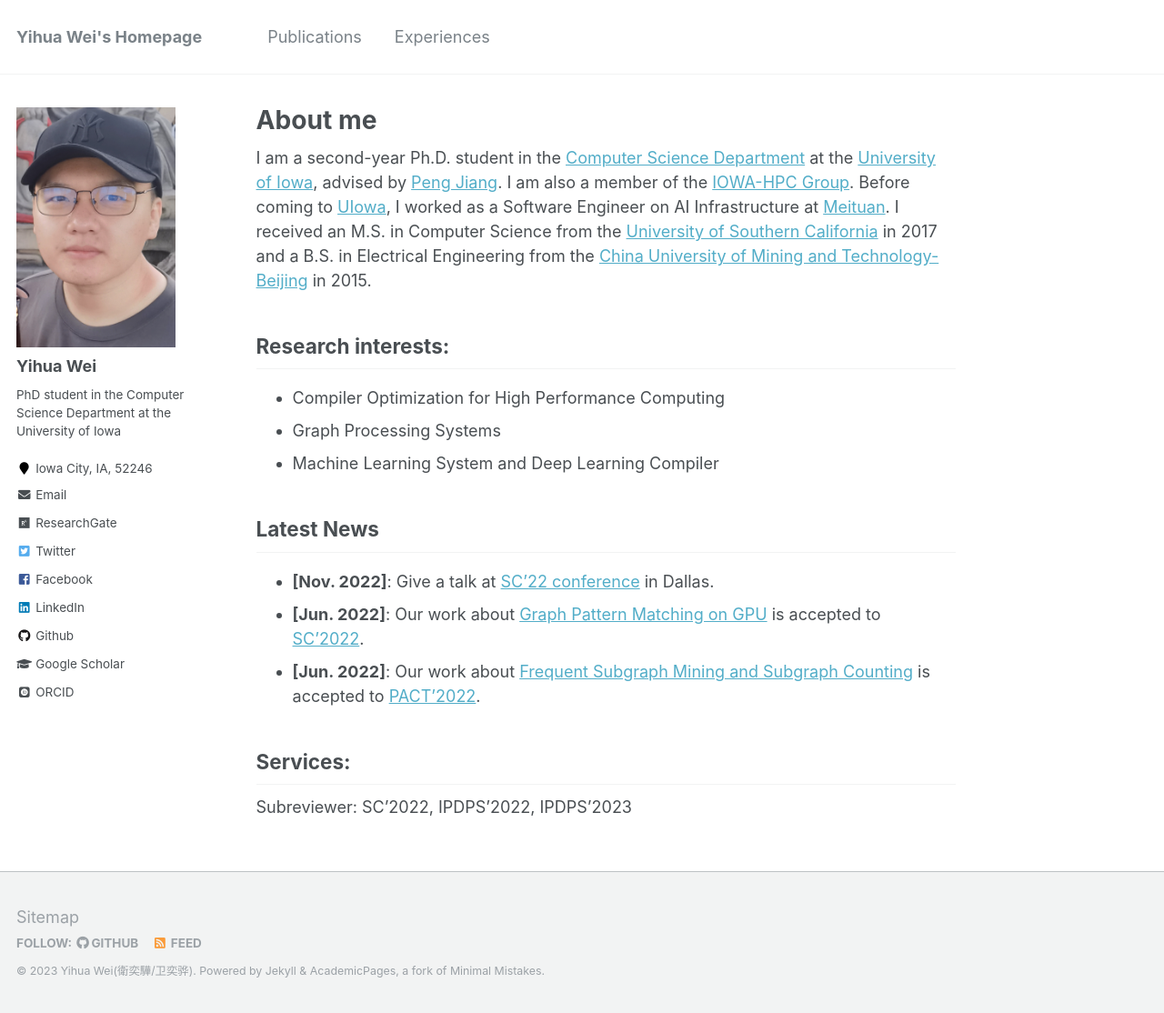
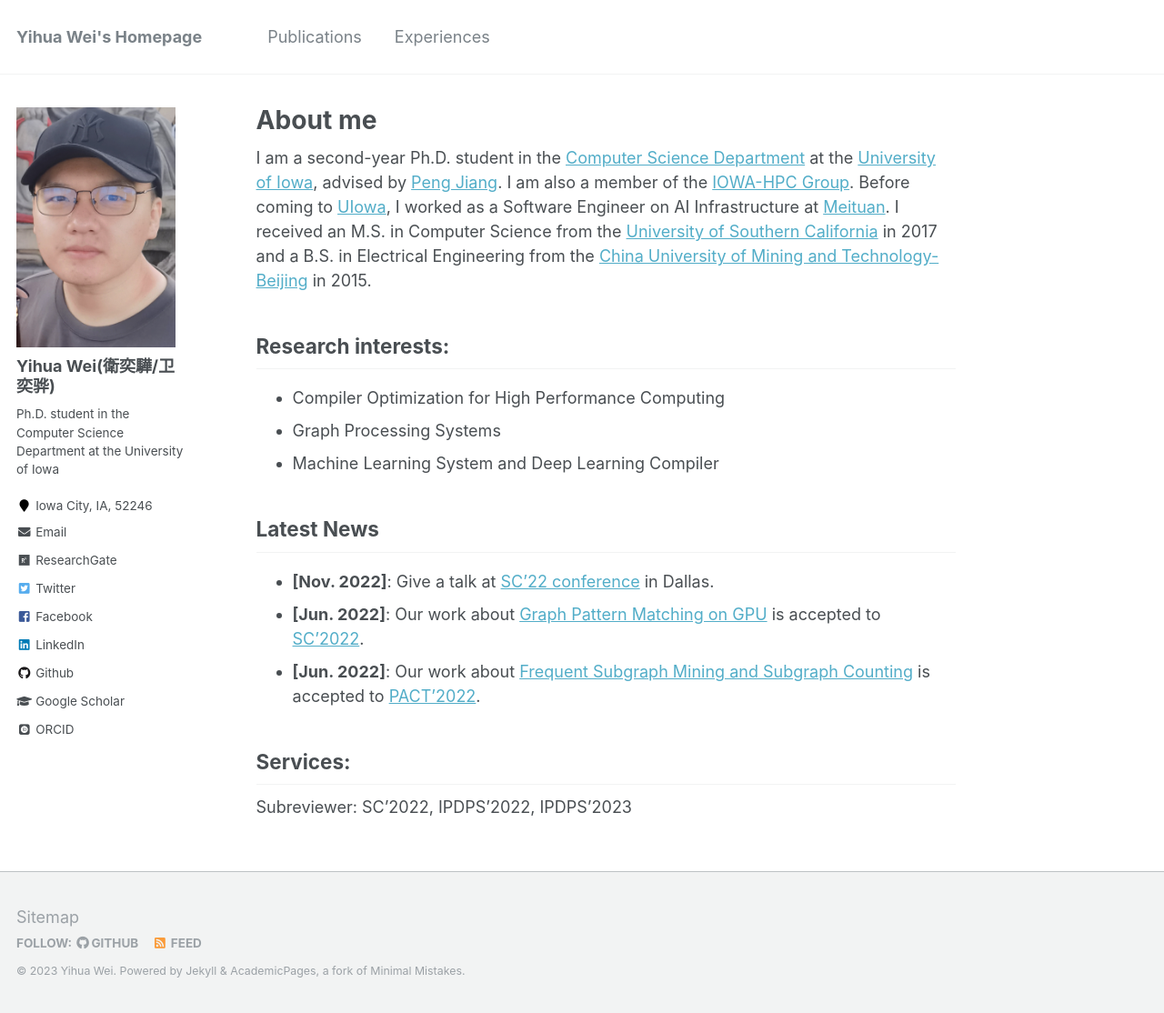
Before and after one commit to yihuawei/yihuawei.github.io, a Jekyll site: the page built from _pages/about.md, in a window 1280 px wide and 1114 px high. Shown: the whole window at 91% size. Built offline with Jekyll 4.4.1, drawn with Linux system fonts in a browser that asks for light colours; some web fonts are replaced; some of the changed lines change nothing that is shown.

Commit message:
Update _config.yml

```diff
--- a/_config.yml
+++ b/_config.yml
@@ -9,7 +9,7 @@
 locale                   : "en-US"
 title                    : "Yihua Wei's Homepage"
 title_separator          : "-"
-name                     : &name "Yihua Wei(衛奕驊/卫奕骅)"
+name                     : &name "Yihua Wei"
 description              : &description "Ph.D. student in the Computer Science Department at the University of Iowa"
 url                      : https://yihuawei.github.io # the base hostname & protocol for your site e.g. "https://mmistakes.github.io"
 baseurl                  : "" # the subpath of your site, e.g. "/blog"
@@ -80,9 +80,9 @@ analytics:
 
 # Site Author
 author:
-  name             : "Yihua Wei"
+  name             : "Yihua Wei(衛奕驊/卫奕骅)"
   avatar           : "portrait.jpg"
-  bio              : "PhD student in the Computer Science Department at the University of Iowa"
+  bio              : "Ph.D. student in the Computer Science Department at the University of Iowa"
   location         : "Iowa City, IA, 52246"
   employer         :
   pubmed           : #
```
